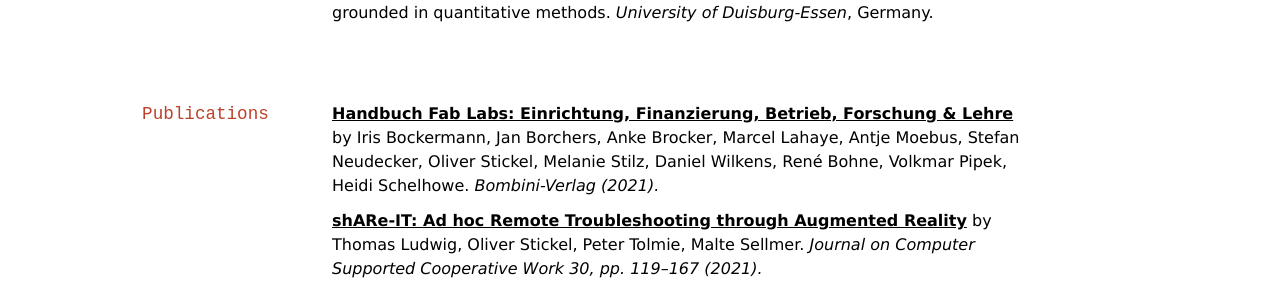
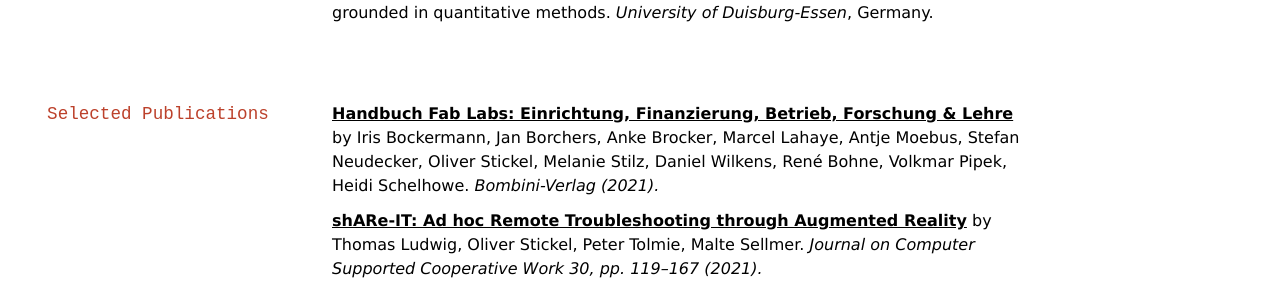
Before and after one commit to oliverstickel/oliverstickel.github.io, a Jekyll site: the page built from index.md, in a window 1280 px wide and 900 px high, scrolled down 900 px. Shown: the part 156-450 px from the top of the window. Built offline with Jekyll 4.4.1, drawn with Linux system fonts in a browser that asks for light colours; nearby versions of some CDN libraries; a style sheet for code colours, icons or effects is not loaded.

Commit message:
Update index.md

```diff
--- a/index.md
+++ b/index.md
@@ -41,7 +41,7 @@ Fab Lab Manager & Founder
 `1998-2002`
 **B.Sc. Applied Cognitive and Media Sciences** - Combination of Computer Science and Psychology (without the advanced engineering and clinical aspects, respectively), grounded in quantitative methods. *University of Duisburg-Essen*, Germany.
 
-## Publications
+## Selected Publications
 
 [**Handbuch Fab Labs: Einrichtung, Finanzierung, Betrieb, Forschung & Lehre**](https://www.bombini-verlag.de/shop/handbuch-fab-labs/) by Iris Bockermann, Jan Borchers, Anke Brocker, Marcel Lahaye, Antje Moebus, Stefan Neudecker, Oliver Stickel, Melanie Stilz, Daniel Wilkens, René Bohne, Volkmar Pipek, Heidi Schelhowe. *Bombini-Verlag (2021).*
 
@@ -64,7 +64,7 @@ Fab Lab Manager & Founder
 [**Bottom-Up Kultur in Siegen: Ein Bericht über aktuelle Strukturen, Entwicklungen und Umnutzungsprozesse**](files/10.14220-digo.2014.35.1.55.pdf) by Oliver Stickel, Alexander Boden, Gunnar Stevens, Volkmar Pipek, Volker Wulf. *In: DIAGONAL - University of Siegen's annual journal 35, pp. 55–70 (2014).*
 
 
-**Full publication list at [researchgate.net/profile/oliver-stickel](https://www.researchgate.net/profile/Oliver-Stickel).**
+*Full publication list at [researchgate.net/profile/oliver-stickel](https://www.researchgate.net/profile/Oliver-Stickel).*
 
 
 ## Projects and funding
```
